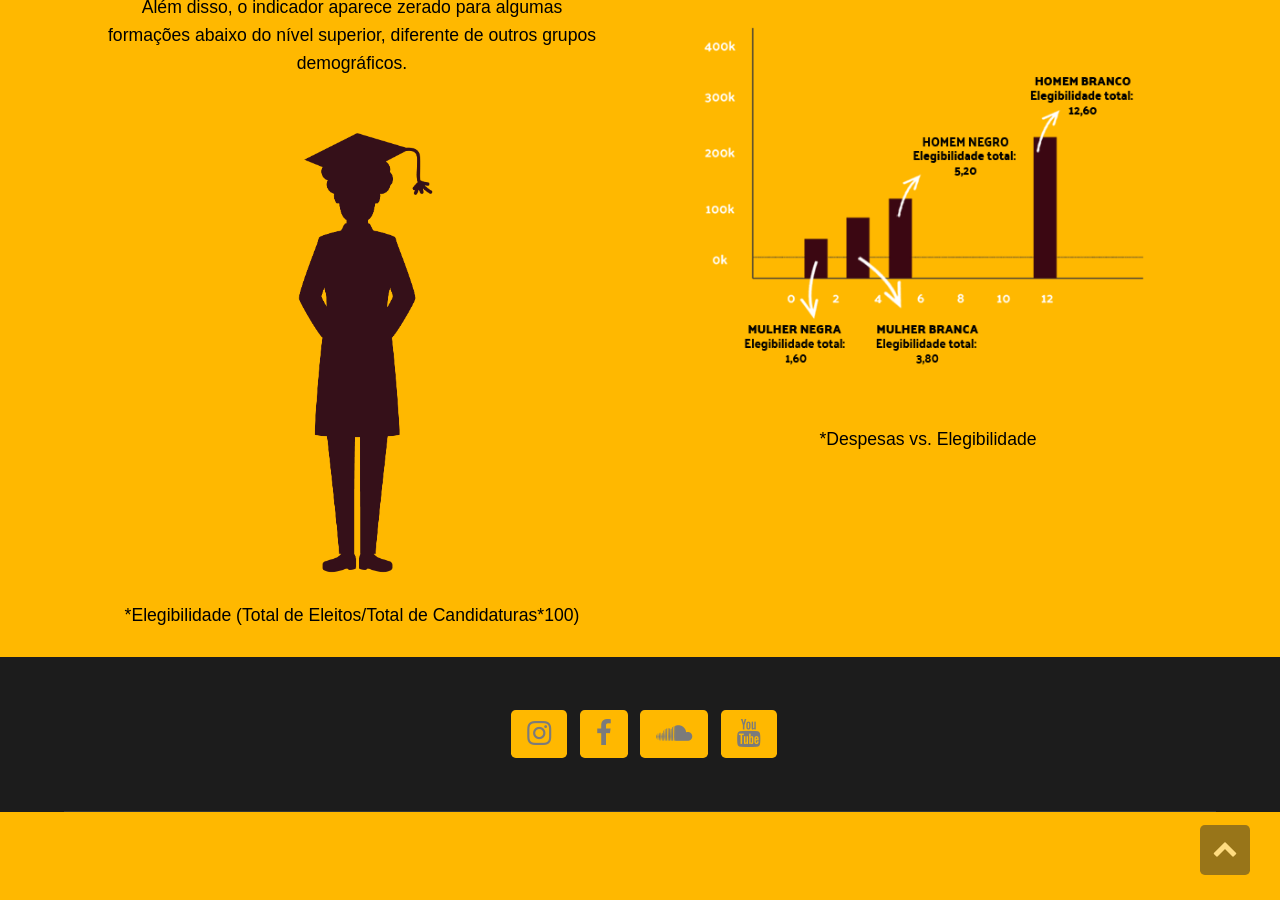
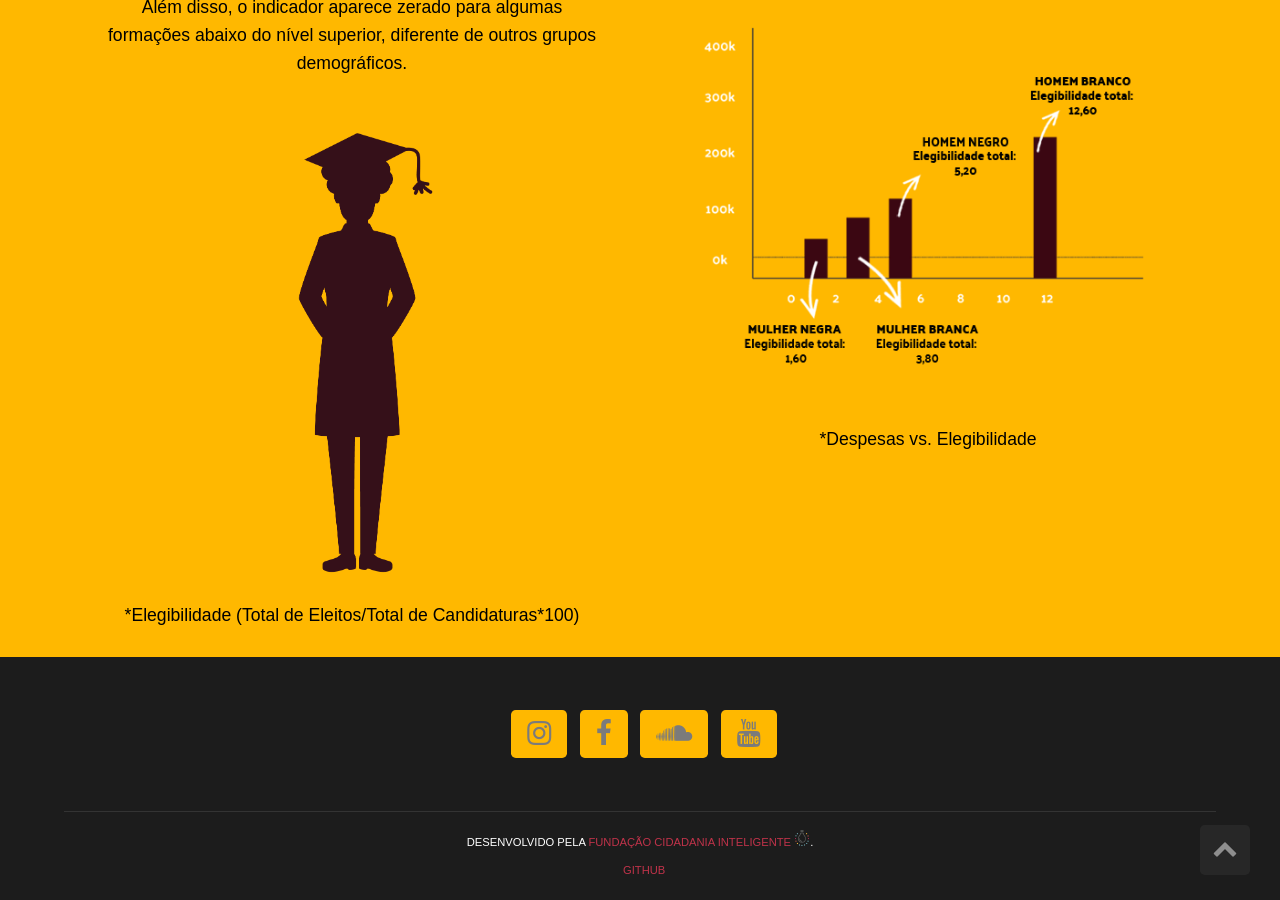
Before and after one commit to ciudadanointeligente/mulheresnegrasdecidem, a Jekyll site: the page built from index.html, in a window 1280 px wide and 900 px high, scrolled down 4195 px. Built offline with Jekyll 4.4.1, drawn with Linux system fonts in a browser that asks for light colours; some web fonts are replaced; the list of posts is cut into pages by our own code.

Commit message:
Agregando el footer

```diff
--- a/_includes/footer.html
+++ b/_includes/footer.html
@@ -1,6 +1,9 @@
-
 <footer class="main_footer">
   <div class="wrapper">
     {% include social_footer.html %}
-  </div>
-</footer> <!-- End Section Footer -->
+    <div class="copyright">
+        <p>Desenvolvido pela <a href="https://cidadaniainteligente.org/" target="_blank">Fundação Cidadania Inteligente <img src="/assets/img/fci.ico"></a>.</p>
+        <p><a href="https://github.com/ciudadanointeligente/mulheresnegrasdecidem"><i class="fab fa-github"></i>Github</a></p>
+      </div>
+      </div>
+    </footer> <!-- End Section Footer -->
```
Also changed, not shown: assets/img/fci.ico (added).
